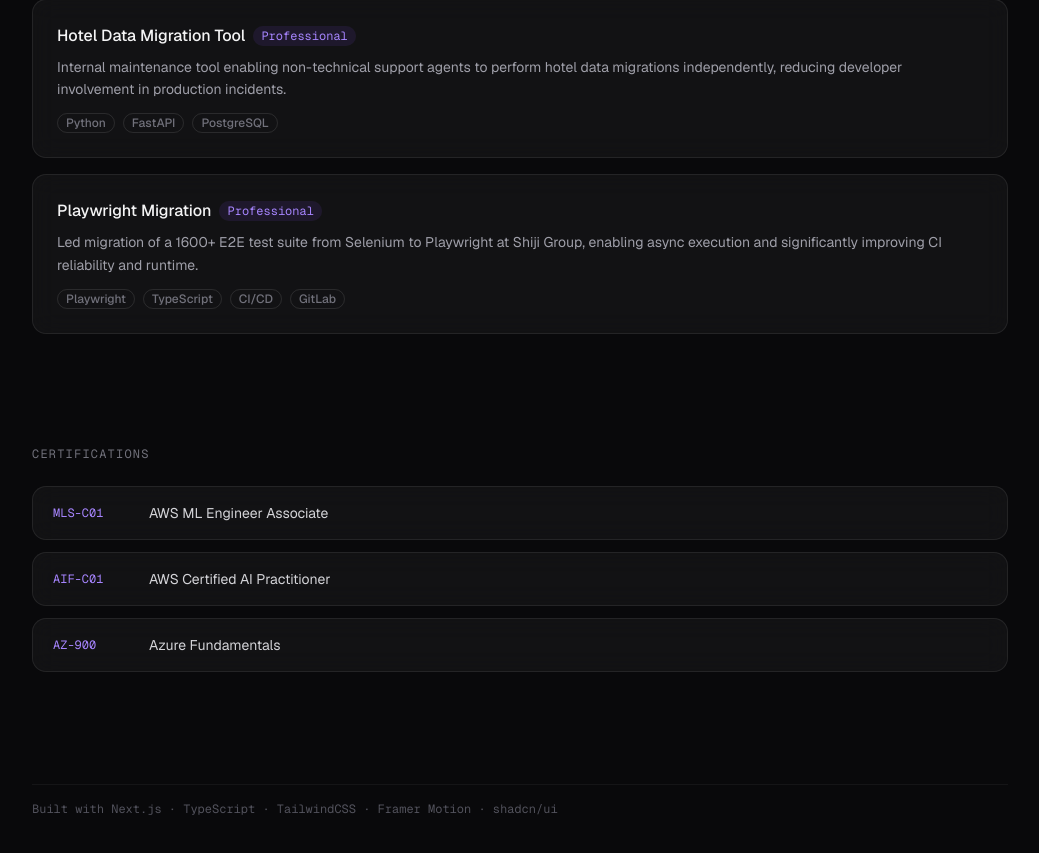
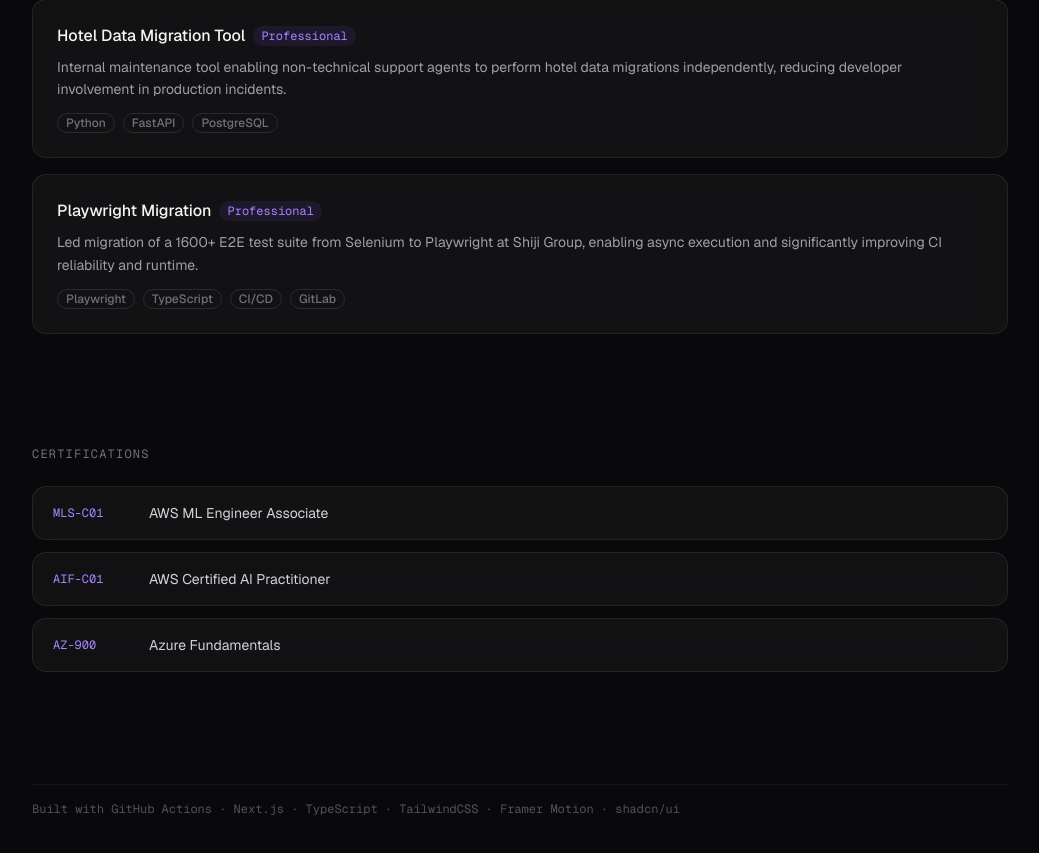
Before and after one commit to MateuszKrolik/portfolio, a Next.js app: page / in a window 1280 px wide. Shown: the part 1478-2331 px from the top of the page, without its empty margins (120-1159 px from the left). Built offline with nearby package versions, Linux system fonts and the light colour scheme.

Commit message:
add actions to footer

```diff
--- a/src/app/page.tsx
+++ b/src/app/page.tsx
@@ -18,7 +18,7 @@ export default function Home() {
 
         <footer className="pt-4 pb-2 border-t border-white/5">
           <p className="text-xs font-mono text-zinc-600">
-            Built with Next.js &#183; TypeScript &#183; TailwindCSS &#183; Framer Motion &#183; shadcn/ui
+            Built with GitHub Actions &#183; Next.js &#183; TypeScript &#183; TailwindCSS &#183; Framer Motion &#183; shadcn/ui
           </p>
         </footer>
       </div>
```
